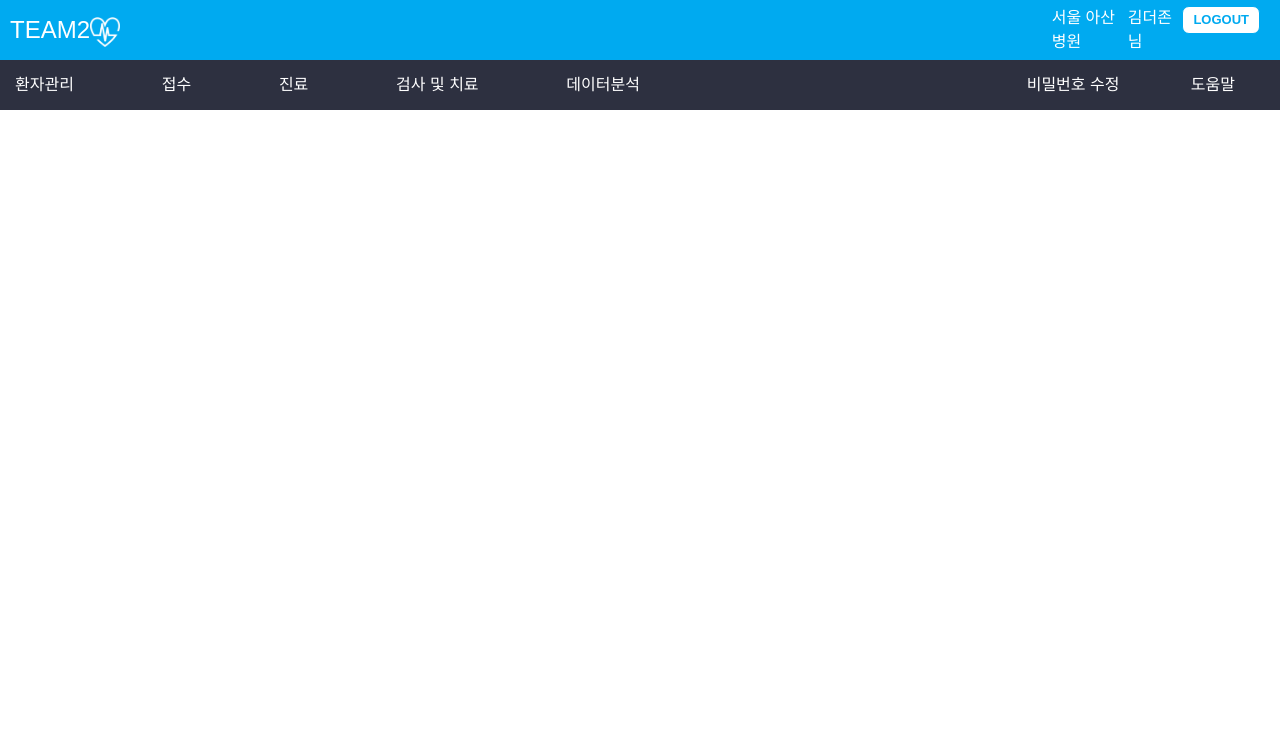
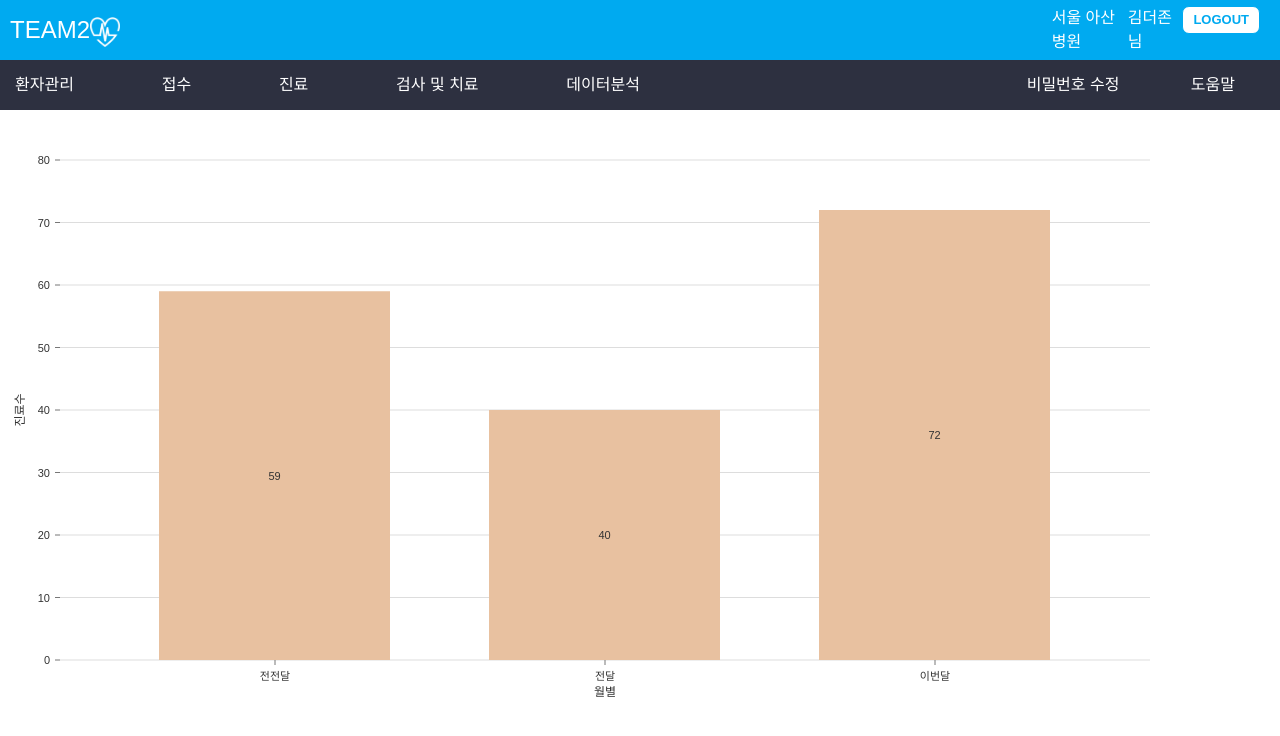
Before and after one commit to JongHyun94/Final_Team2_FrontEnd, a React (Create React App) app: page /DataAnalysis in a window 1280 px wide. Shown: the top 736 px of the page. Built offline with nearby package versions, Linux system fonts and the light colour scheme.

Commit message:
[update] Data1 01

```diff
--- a/package.json
+++ b/package.json
@@ -3,10 +3,11 @@
   "version": "0.1.0",
   "private": true,
   "dependencies": {
+    "@nivo/bar": "^0.70.1",
+    "@nivo/core": "^0.70.1",
     "@testing-library/jest-dom": "^5.11.4",
     "@testing-library/react": "^11.1.0",
     "@testing-library/user-event": "^12.1.10",
-    "@toast-ui/react-chart": "^4.3.4",
     "axios": "^0.21.1",
     "bootstrap": "4.6.0",
     "classnames": "^2.3.1",
--- a/src/views/DataAnalysis/Data1.js
+++ b/src/views/DataAnalysis/Data1.js
@@ -1,8 +1,68 @@
+import { ResponsiveBar } from '@nivo/bar'
+
 function Data1(props) {
+  const data = [
+    {
+      "month": "전전달",
+      "treatments": 59,
+      "treatmentsColor": "hsl(287, 70%, 50%)"
+    },
+    {
+      "month": "전달",
+      "treatments": 40,
+      "treatmentsColor": "hsl(67, 70%, 50%)"
+    },
+    {
+      "month": "이번달",
+      "treatments": 72,
+      "treatmentsColor": "hsl(67, 70%, 50%)"
+    }
+  ];
+
   return (
-    <>
-    </>
-  );
+  <div style={{height:"600px"}}>
+    <ResponsiveBar
+        data={data}
+        keys={[ 'treatments' ]}
+        indexBy="month"
+        margin={{ top: 50, right: 130, bottom: 50, left: 60 }}
+        padding={0.3}
+        groupMode="grouped"
+        valueScale={{ type: 'linear' }}
+        indexScale={{ type: 'band', round: true }}
+        colors={{ scheme: 'nivo' }}
+        fill={[
+            {
+                match: {
+                    id: 'treatments'
+                }
+            }
+        ]}
+        borderColor={{ from: 'color', modifiers: [ [ 'darker', 1.6 ] ] }}
+        axisTop={null}
+        axisRight={null}
+        axisBottom={{
+            tickSize: 5,
+            tickPadding: 5,
+            tickRotation: 0,
+            legend: '월별',
+            legendPosition: 'middle',
+            legendOffset: 32
+        }}
+        axisLeft={{
+            tickSize: 5,
+            tickPadding: 5,
+            tickRotation: 0,
+            legend: '진료수',
+            legendPosition: 'middle',
+            legendOffset: -40
+        }}
+        animate={true}
+        motionStiffness={90}
+        motionDamping={15}
+    />
+  </div>
+)
 }
 
 export default Data1;
--- a/src/views/DataAnalysis/index.js
+++ b/src/views/DataAnalysis/index.js
@@ -2,8 +2,6 @@ import Data1 from "./Data1";
 import Data2 from "./Data2";
 import Data3 from "./Data3";
 import Data4 from "./Data4";
-// import '@toast-ui/chart/dist/toastui-chart.min.css';
-// import { BarChart, LineChart } from '@toast-ui/react-chart';
 
 function DataAnalysis(props) {
   return (
--- a/src/views/Inspection/InspectionBarcodePop.js
+++ b/src/views/Inspection/InspectionBarcodePop.js
@@ -2,7 +2,7 @@ import React from "react";
 import "./modal.css";
 
 export const InspectionBarcodePop = (props) => {
-  const {open, closeCheck, closeCancel, barcodeImg, inspection_list_name, patient_name, inspection_inspector_name} = props;
+  const {open, closeCheck, closeCancel, barcodeImg, inspectionListName, patientName, inspectionInspectorName} = props;
 
   return(
     <div className="InspectionModal">
@@ -21,9 +21,9 @@ export const InspectionBarcodePop = (props) => {
                 <div>검사자 :</div>
               </div>
               <div>
-                <div className="mb-3">{inspection_list_name}</div>
-                <div className="mb-3">{patient_name}</div>
-                <div>{inspection_inspector_name}</div>
+                <div className="mb-3">{inspectionListName}</div>
+                <div className="mb-3">{patientName}</div>
+                <div>{inspectionInspectorName}</div>
               </div>
             </div>
             <div className="InspectionBarcodePop_1_3">
--- a/src/views/Inspection/InspectionCreateForm.js
+++ b/src/views/Inspection/InspectionCreateForm.js
@@ -2,12 +2,12 @@ import { useState } from "react";
 
 function getInspectionResults() {
   const inspectionResults = {
-    inspection_list_category: "x-ray",
-    inspection_list_name: "흉부 촬영",
-    inspection_id: "2001",
-    inspection_doctor_name: "김더존",
-    inspection_inspector_name: "박더존",
-    inspection_list_lab: "검사실1"
+    inspectionListCategory: "x-ray",
+    inspectionListName: "흉부 촬영",
+    inspectionId: "2001",
+    inspectionDoctorName: "김더존",
+    inspectionInspectorName: "박더존",
+    inspectionListLab: "검사실1"
   };
   return inspectionResults;
 }
@@ -43,12 +43,12 @@ function InspectionCreateForm(props) {
             <div>결과 :</div>
           </div>
           <div className="col-6">
-            <div className="mb-1">{inspectionResult.inspection_list_category}</div>
-            <div className="mb-1">{inspectionResult.inspection_list_name}</div>
-            <div className="mb-1">{inspectionResult.inspection_id}</div>
-            <div className="mb-1">{inspectionResult.inspection_doctor_name}</div>
-            <div className="mb-1">{inspectionResult.inspection_inspector_name}</div>
-            <div className="mb-1">{inspectionResult.inspection_list_lab}</div>
+            <div className="mb-1">{inspectionResult.inspectionListCategory}</div>
+            <div className="mb-1">{inspectionResult.inspectionListName}</div>
+            <div className="mb-1">{inspectionResult.inspectionId}</div>
+            <div className="mb-1">{inspectionResult.inspectionDoctorName}</div>
+            <div className="mb-1">{inspectionResult.inspectionInspectorName}</div>
+            <div className="mb-1">{inspectionResult.inspectionListLab}</div>
             <div><input type="text" onChange={handleResultChange} style={{width:"100%"}}/></div>
           </div>
         </div>
--- a/src/views/Inspection/InspectionImgCreateForm.js
+++ b/src/views/Inspection/InspectionImgCreateForm.js
@@ -2,12 +2,12 @@ import { useRef, useState } from "react";
 
 function getInspectionImgResults() {
   const inspectionImgResults = {
-    inspection_list_category: "x-ray",
-    inspection_list_name: "흉부 촬영",
-    inspection_id: "2001",
-    inspection_doctor_name: "김더존",
-    inspection_inspector_name: "박더존",
-    inspection_list_lab: "검사실1"
+    inspectionListCategory: "x-ray",
+    inspectionListName: "흉부 촬영",
+    inspectionId: "2001",
+    inspectionDoctorName: "김더존",
+    inspectionInspectorName: "박더존",
+    inspectionListLab: "검사실1"
   };
   return inspectionImgResults;
 }
@@ -25,7 +25,7 @@ function InspectionImgCreateForm(props) {
 
     const formData = new FormData();
     console.log(formData);
-    formData.append("inspection_id", inspectionImgResult.inspection_id);
+    formData.append("inspection_id", inspectionImgResult.inspectionId);
     formData.append("battach", inputFile.current.files[0]);
 
     // formData 콘솔 찍는 법
@@ -51,12 +51,12 @@ function InspectionImgCreateForm(props) {
             <div>검사실 :</div>
           </div>
           <div className="col-6">
-            <div className="mb-1">{inspectionImgResult.inspection_list_category}</div>
-            <div className="mb-1">{inspectionImgResult.inspection_list_name}</div>
-            <div className="mb-1">{inspectionImgResult.inspection_id}</div>
-            <div className="mb-1">{inspectionImgResult.inspection_doctor_name}</div>
-            <div className="mb-1">{inspectionImgResult.inspection_inspector_name}</div>
-            <div>{inspectionImgResult.inspection_list_lab}</div>
+            <div className="mb-1">{inspectionImgResult.inspectionListCategory}</div>
+            <div className="mb-1">{inspectionImgResult.inspectionListName}</div>
+            <div className="mb-1">{inspectionImgResult.inspectionId}</div>
+            <div className="mb-1">{inspectionImgResult.inspectionDoctorName}</div>
+            <div className="mb-1">{inspectionImgResult.inspectionInspectorName}</div>
+            <div>{inspectionImgResult.inspectionListLab}</div>
             <div></div>
           </div>
         </div>
--- a/src/views/Inspection/InspectionPatientList.js
+++ b/src/views/Inspection/InspectionPatientList.js
@@ -5,10 +5,10 @@ import DatePicker from "react-datepicker";
 function getPatient() {
   const patients = [];
   for(var i=1000; i<=1010; i++){
-    patients.push({ treatment_id: i, patient_name: "환자" + i, patient_birth: "910111", patient_sex: "F", treatment_istate: "대기", treatment_communication: "의사소통메모" });
+    patients.push({ treatmentId: i, patientName: "환자" + i, patientBirth: "910111", patientSex: "F", treatmentIstate: "대기", treatmentCommunication: "의사소통메모" });
   }
   for(var i=1011; i<=1020; i++){
-    patients.push({ treatment_id: i, patient_name: "환자" + i, patient_birth: "910111", patient_sex: "F", treatment_istate: "완료", treatment_communication: "의사소통메모" });
+    patients.push({ treatmentId: i, patientName: "환자" + i, patientBirth: "910111", patientSex: "F", treatmentIstate: "완료", treatmentCommunication: "의사소통메모" });
   }
   return patients;
 }
@@ -113,14 +113,14 @@ function InspectionPatientList(props) {
             </AutoSizer> */}
             {patients.map(paitent => {
               return(
-                <tr key={paitent.treatment_id}>
+                <tr key={paitent.treatmentId}>
                   <td><input type="checkbox"/></td>
-                  <td>{paitent.treatment_id}</td>
-                  <td>{paitent.patient_name}</td>
-                  <td>{paitent.patient_birth}</td>
-                  <td>{paitent.patient_sex}</td>
-                  <td>{paitent.treatment_istate}</td>
-                  <td>{paitent.treatment_communication}</td>
+                  <td>{paitent.treatmentId}</td>
+                  <td>{paitent.patientName}</td>
+                  <td>{paitent.patientBirth}</td>
+                  <td>{paitent.patientSex}</td>
+                  <td>{paitent.treatmentIstate}</td>
+                  <td>{paitent.treatmentCommunication}</td>
                 </tr>
               );
             })}
```
Also changed, not shown: src/views/Inspection/InspectionList.js (+14 -14 lines), 1 other file (tests, documents, lock files or other folders).
